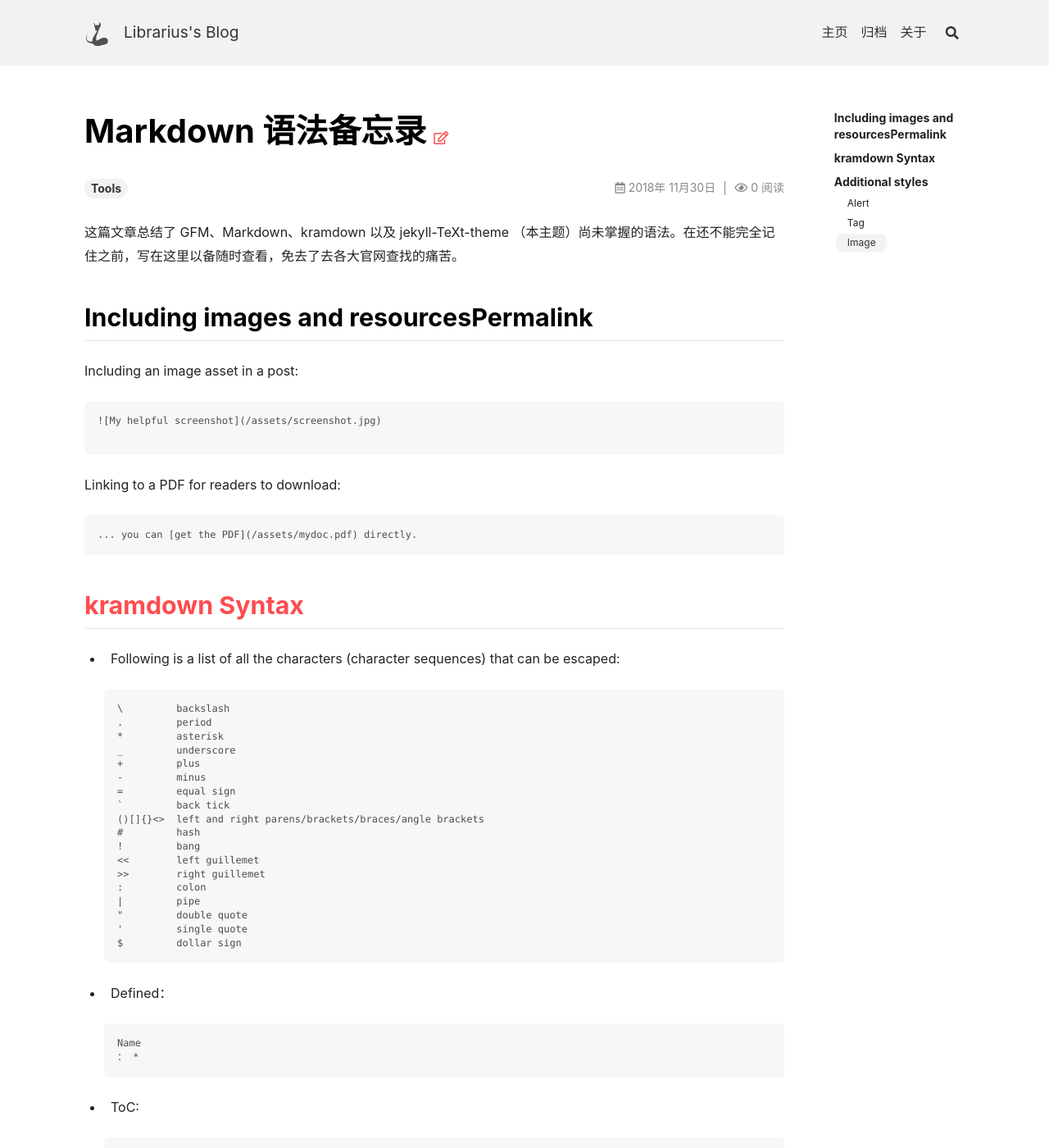
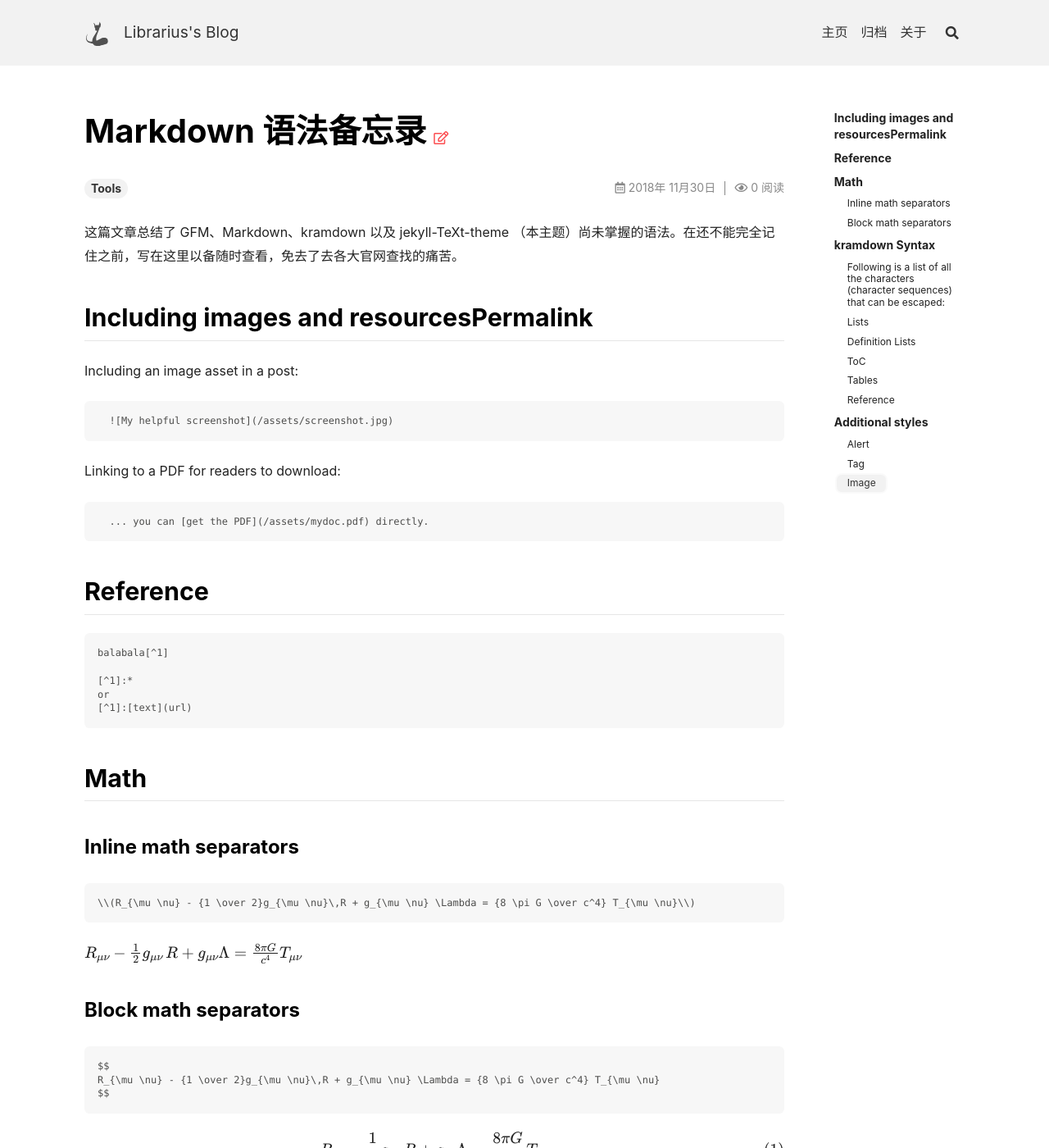
Before and after one commit to wbdwsqwwn/lloyar.github.io, a Jekyll site: the page built from _posts/2018/2018-11-30-markdown-grammar.md, in a window 1280 px wide and 1400 px high. Shown: the whole window at 82% size. Built offline with Jekyll 4.4.1, drawn with Linux system fonts in a browser that asks for light colours; nearby versions of some CDN libraries; formulas are drawn with MathJax 3; comment, search, counter and statistics services are not loaded; some of the changed text lies outside the part shown.

Commit message:
[Add] add new posts

````diff
--- a/_config.yml
+++ b/_config.yml
@@ -48,7 +48,7 @@
   linkedin  : # "user_name" the last part of your profile url, e.g. https://www.linkedin.com/in/user_name/
   github    : Lloyar # "user_name" the last part of your profile url, e.g. https://github.com/user_name
   npm       : # "user_name" the last part of your profile url, e.g. https://www.npmjs.com/~user_name
-  telegram  : Librarius # "user_name" the last part of your profile url, e.g. https://t.me/user_name
+  telegram  : Librarius Lee # "user_name" the last part of your profile url, e.g. https://t.me/user_name
 
 
 ## => GitHub Repository (if the site is hosted by GitHub)
--- a/_posts/2018/2018-11-30-markdown-grammar.md
+++ b/_posts/2018/2018-11-30-markdown-grammar.md
@@ -12,22 +12,53 @@
 <!--more-->
 
 ## Including images and resourcesPermalink
+
 Including an image asset in a post:
 
-```
-![My helpful screenshot](/assets/screenshot.jpg)
-
-```
+  ```
+  ![My helpful screenshot](/assets/screenshot.jpg)
+  ```
 
 Linking to a PDF for readers to download:
 
+  ```
+  ... you can [get the PDF](/assets/mydoc.pdf) directly.
+  ```
+## Reference
+
 ```
-... you can [get the PDF](/assets/mydoc.pdf) directly.
+balabala[^1]
+
+[^1]:*
+or
+[^1]:[text](url)
 ```
+
+## Math
+
+### Inline math separators
+
+```
+\\(R_{\mu \nu} - {1 \over 2}g_{\mu \nu}\,R + g_{\mu \nu} \Lambda = {8 \pi G \over c^4} T_{\mu \nu}\\)
+```
+
+\\(R_{\mu \nu} - {1 \over 2}g_{\mu \nu}\,R + g_{\mu \nu} \Lambda = {8 \pi G \over c^4} T_{\mu \nu}\\)
+
+### Block math separators
+
+```
+$$
+R_{\mu \nu} - {1 \over 2}g_{\mu \nu}\,R + g_{\mu \nu} \Lambda = {8 \pi G \over c^4} T_{\mu \nu}
+$$
+```
+
+$$
+R_{\mu \nu} - {1 \over 2}g_{\mu \nu}\,R + g_{\mu \nu} \Lambda = {8 \pi G \over c^4} T_{\mu \nu}
+$$
 
 ## [kramdown Syntax](https://kramdown.gettalong.org/syntax.html)
 
-- Following is a list of all the characters (character sequences) that can be escaped:
+### Following is a list of all the characters (character sequences) that can be escaped:
 
   ```
   \         backslash
@@ -50,22 +81,63 @@
   $         dollar sign
   ```
 
-- Defined：
+### Lists
 
-  ```
-  Name
-  ： *
-  ```
+```
+* kram
++ down
+- now
 
-- ToC:
+1. kram
+2. down
+3. now
+```
 
-  ```
-  # Contents
-  {:.no_toc}
 
-  * A markdown unordered list which will be replaced with the ToC, excluding the "Contents header" from above
-  {:toc}
-  ```
+### Definition Lists
+
+```
+Name
+： *
+
+kramdown
+: A Markdown-superset converter
+
+Maruku
+:     Another Markdown-superset converter
+```
+
+### ToC
+
+```
+# Contents
+{:.no_toc}
+
+* A markdown unordered list which will be replaced with the ToC, excluding the "Contents header" from above
+{:toc}
+```
+
+### Tables
+
+```
+| Header One     | Header Two     |
+| :------------- | :------------- |
+| Item One       | Item Two       |
+```
+
+### Reference
+
+```
+[id]: url "title"
+```
+
+```
+![][]
+```
+
+```
+[][]
+```
 
 ## Additional styles
 
@@ -89,14 +161,17 @@
 Success Text.
 {:.success}
 ```
+
 ```
 Info Text.
 {:.info}
 ```
+
 ```
 Warning Text.
 {:.warning}
 ```
+
 ```
 Error Text.
 {:.error}
@@ -117,12 +192,15 @@
 ```
 `success`{:.success}
 ```
+
 ```
 `info`{:.info}
 ```
+
 ```
 `warning`{:.warning}
 ```
+
 ```
 `error`{:.error}
 ```
````
Also changed, not shown: _drafts/modify-pictures-resolution-by-script.md (added, +14 -0 lines), _drafts/unity-get-gameobject-free.md (added, +53 -0 lines), _posts/2018/2018-10-07-use-atom-to-publish-posts.md (+1 -1 lines), _posts/2018/2018-12-16-unityevent.md (renamed from _drafts/unityevent.md, +9 -7 lines), _posts/2019/2019-01-04-unity-3d-make-up-for-omissions.md (+2 -2 lines), _posts/2019/2019-01-15-oop-explore.md (added, +93 -0 lines), _posts/2019/2019-01-16-evernote-and-alfred.md (added, +150 -0 lines), images/2019/01/15-2.png (added), images/2019/01/15-inherit.png (added), images/2019/01/16-keywords-enn.png (added), 2 other files.
